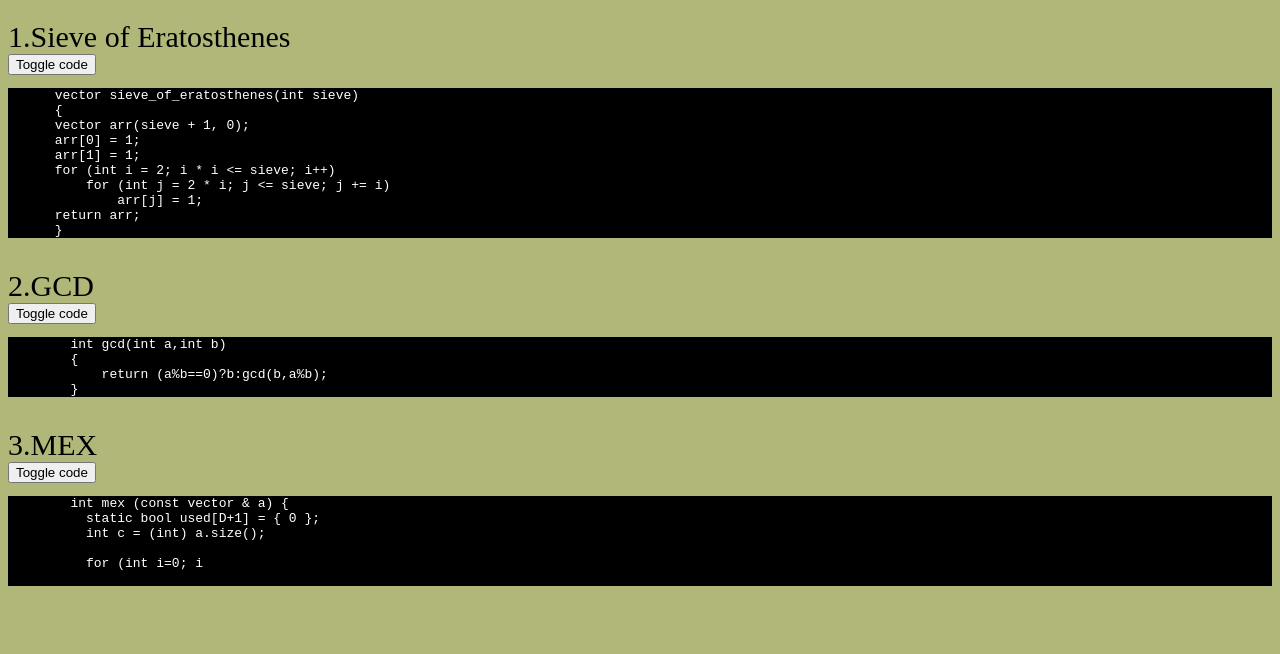
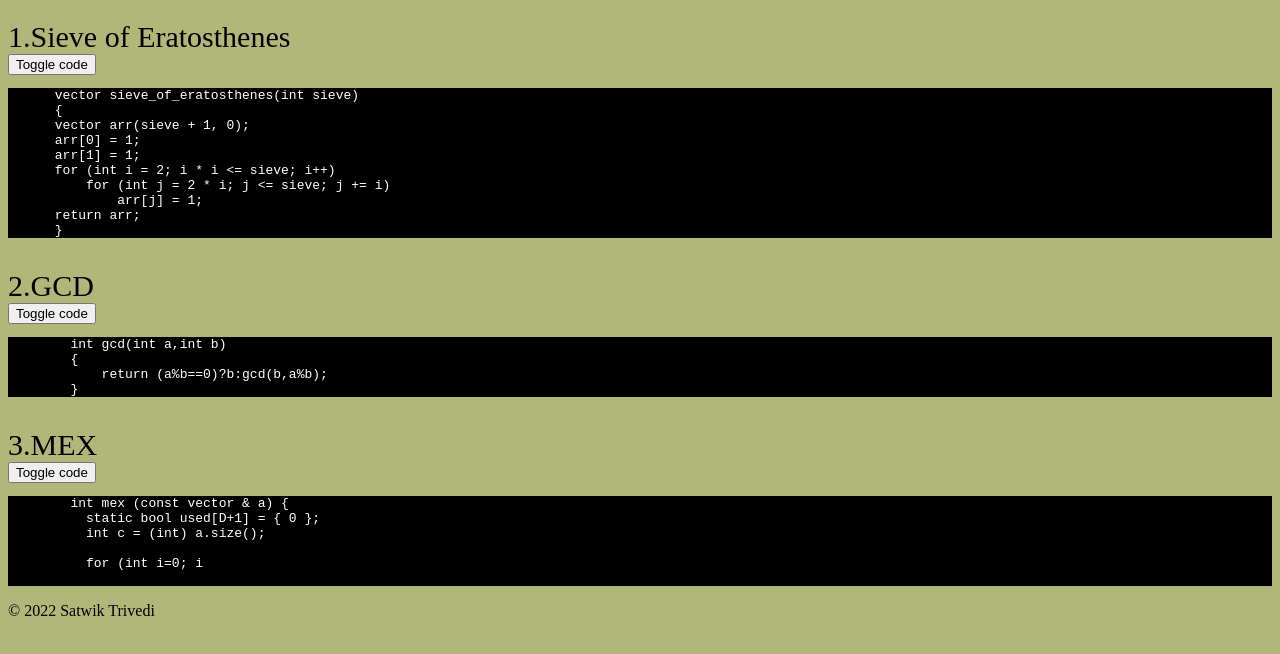
Before and after one commit to Repo15/Cp-algorithms, a plain HTML site: page index.html in a window 1280 px wide. Shown: the part 60-714 px from the top of the page. Drawn offline with Linux system fonts and the light colour scheme.

Commit message:
Added copyright

```diff
--- a/index.html
+++ b/index.html
@@ -73,6 +73,11 @@
           return result;
       }</pre>
   </div>
+  <div id="Copyright">
+    <p>
+      © 2022 Satwik Trivedi
+    </p>
+  </div>
 </body>
 
 </html>
```
